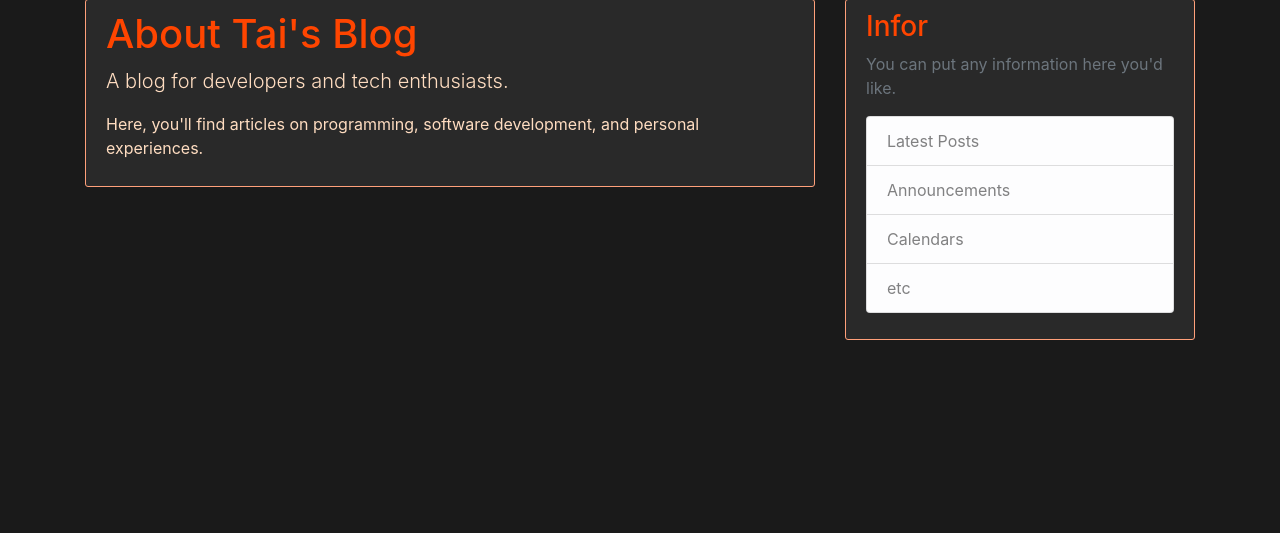
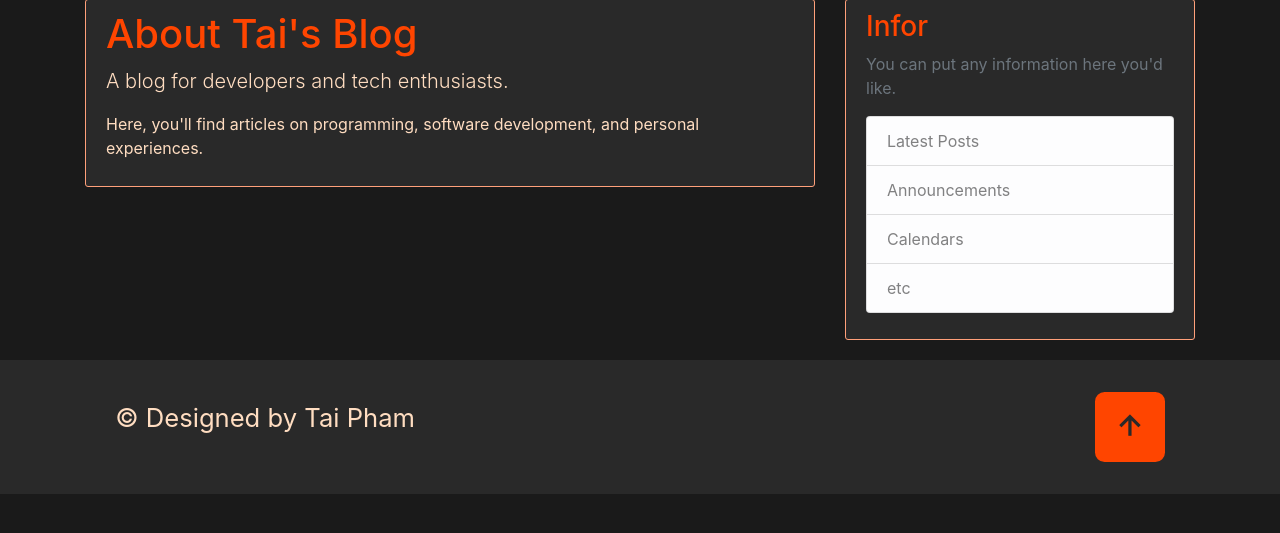
Before and after one commit to taiphamhuu56ld3/blog_flask, a Flask app: page /about in a window 1280 px wide. Shown: the part 81-614 px from the top of the page. Run offline with Flask 3, Linux system fonts and the light colour scheme; some libraries are stand-ins or nearby versions.

Commit message:
[STYLE] F14: Add footer

```diff
--- /dev/null
+++ b/flaskblog/static/footer.css
@@ -0,0 +1,84 @@
+.footer {
+    display: flex;
+    justify-content: space-between;
+    align-items: center;
+    flex-wrap: wrap;
+    padding: 2rem 9%;
+    background: var(--content-bg-color);
+}
+
+.footer-text,
+.footer-iconTop {
+    position: relative;
+}
+
+.footer-text p {
+    font-size: 1.6rem;
+}
+
+.footer-iconTop a {
+    position: relative;
+    display: inline-flex;
+    justify-content: center;
+    align-items: center;
+    padding: .8rem;
+    background: var(--primary-color);
+    border: .2rem solid var(--primary-color);
+    border-radius: .6rem;
+    z-index: 1;
+    overflow: hidden;
+}
+
+.footer-iconTop a::before {
+    content: '';
+    position: absolute;
+    top: 0;
+    left: 0;
+    width: 0;
+    height: 100%;
+    background: var(--primary-color);
+    z-index: -1;
+    transition: .5s;
+}
+
+.footer-iconTop a:hover::before {
+    width: 100%;
+}
+
+.footer-iconTop a i {
+    font-size: 2.4rem;
+    color: var(--content-bg-color);
+    transition: .5s;
+}
+
+.footer-iconTop a:hover i {
+    color: var(--primary-color);
+}
+
+/* For animation */
+.footer .animate.scroll {
+    background: var(--content-bg-color);
+}
+
+.footer.show-animate .animate.scroll {
+    transition-delay: calc(.3s * var(--i));
+    width: 0;
+}
+
+/* Adaptive screen size */
+@media (max-width: 991px) {
+    .footer {
+        padding: 2rem 4%;
+    }
+}
+
+@media (max-width: 462px) {
+    .footer {
+        flex-direction: column-reverse;
+    }
+
+    .footer p {
+        margin-top: 2rem;
+        text-align: center;
+    }
+}
--- a/flaskblog/templates/layout.html
+++ b/flaskblog/templates/layout.html
@@ -14,6 +14,7 @@
     integrity="sha384-Gn5384xqQ1aoWXA+058RXPxPg6fy4IWvTNh0E263XmFcJlSAwiGgFAW/dAiS6JXm" crossorigin="anonymous">
   <link rel="stylesheet" type="text/css" href="{{ url_for('static',filename ='main.css') }}">
   <link href='https://unpkg.com/boxicons@2.1.4/css/boxicons.min.css' rel='stylesheet'>
+  <link href="{{ url_for('static',filename ='footer.css') }}" rel="stylesheet">
   {% if title %}
   <title>
     Tai's Blog - {{title}}
@@ -85,6 +86,16 @@
     </div>
   </main>
 
+  <footer class="footer">
+    <div class="footer-text">
+        <p>&copy; Designed by Tai Pham</p>
+    </div>
+
+    <div class="footer-iconTop">
+        <a href="#" class="social-btn">
+          <i class='bx bx-up-arrow-alt'></i></a>
+    </div>
+  </footer>
   <!-- Optional JavaScript -->
   <!-- jQuery first, then Popper.js, then Bootstrap JS -->
   <script src="https://code.jquery.com/jquery-3.2.1.slim.min.js"
```
